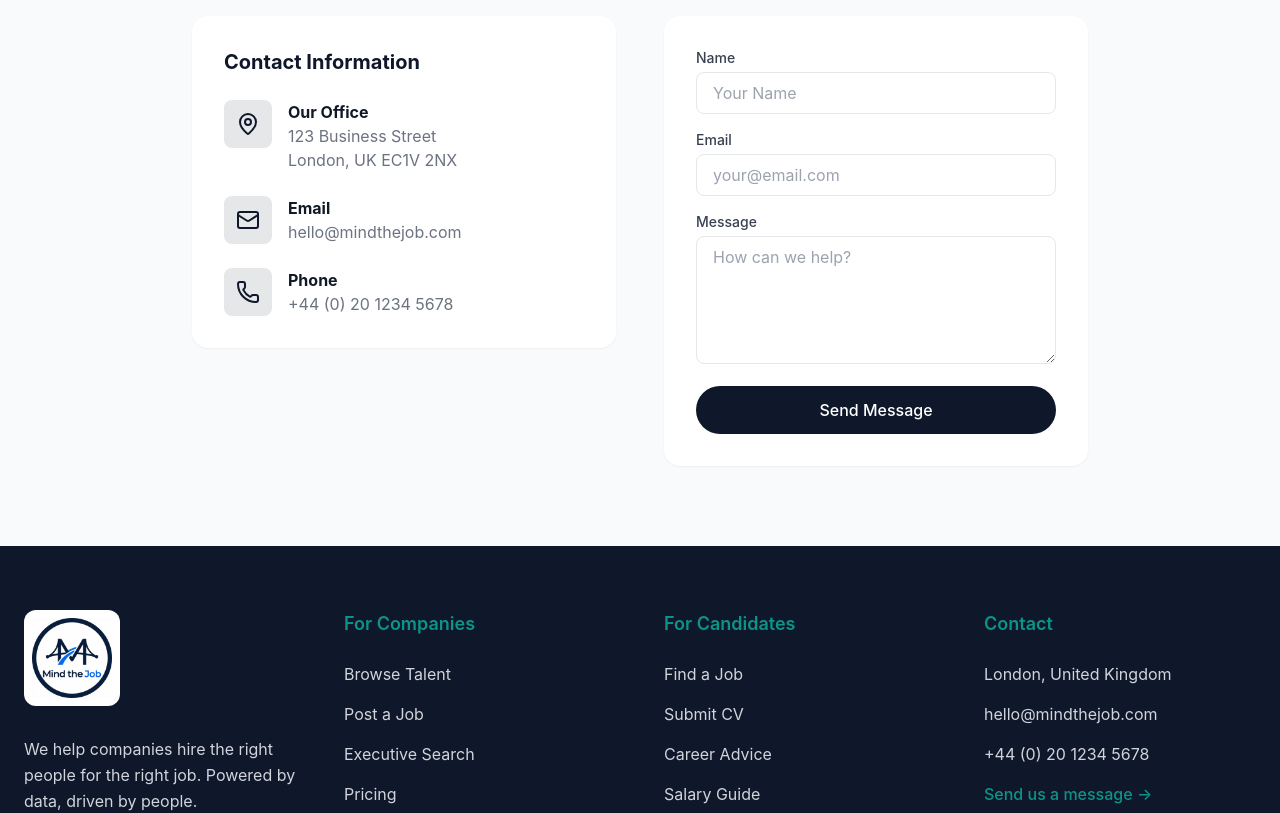
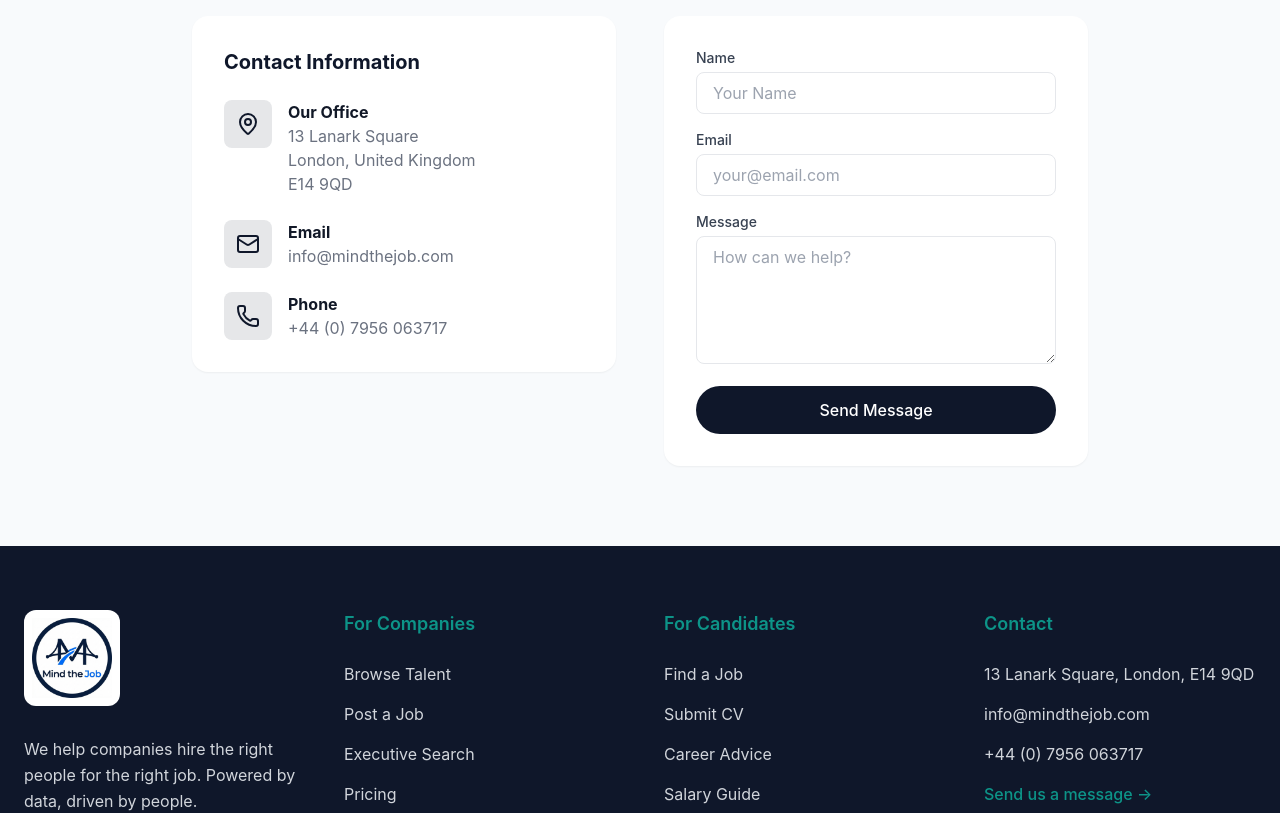
Before and after one commit to Yeasin09/mind-the-job-website, a React (Vite) app: page /contact in a window 1280 px wide. Shown: the part 280-1093 px from the top of the page. Built offline with nearby package versions, Linux system fonts and the light colour scheme; no server answers.

Commit message:
Update Contact Info: Add real address and email

```diff
--- a/src/components/layout/Footer.jsx
+++ b/src/components/layout/Footer.jsx
@@ -94,9 +94,9 @@ export const Footer = () => {
                     <div>
                         <h4 className="text-lg font-semibold mb-6 text-secondary">Contact</h4>
                         <ul className="space-y-4 text-gray-300">
-                            <li>London, United Kingdom</li>
-                            <li><a href="mailto:hello@mindthejob.com" className="hover:text-white transition-colors">hello@mindthejob.com</a></li>
-                            <li>+44 (0) 20 1234 5678</li>
+                            <li>13 Lanark Square, London, E14 9QD</li>
+                            <li><a href="mailto:info@mindthejob.com" className="hover:text-white transition-colors">info@mindthejob.com</a></li>
+                            <li>+44 (0) 7956 063717</li>
                             <li><Link to="/contact" className="text-secondary hover:text-white font-medium transition-colors">Send us a message &rarr;</Link></li>
                         </ul>
                     </div>
--- a/src/pages/Contact.jsx
+++ b/src/pages/Contact.jsx
@@ -22,7 +22,7 @@ export const Contact = () => {
                                     </div>
                                     <div>
                                         <h4 className="font-bold text-gray-900">Our Office</h4>
-                                        <p className="text-gray-500">123 Business Street<br />London, UK EC1V 2NX</p>
+                                        <p className="text-gray-500">13 Lanark Square<br />London, United Kingdom<br />E14 9QD</p>
                                     </div>
                                 </div>
                                 <div className="flex items-start gap-4">
@@ -31,7 +31,7 @@ export const Contact = () => {
                                     </div>
                                     <div>
                                         <h4 className="font-bold text-gray-900">Email</h4>
-                                        <p className="text-gray-500">hello@mindthejob.com</p>
+                                        <p className="text-gray-500">info@mindthejob.com</p>
                                     </div>
                                 </div>
                                 <div className="flex items-start gap-4">
@@ -40,7 +40,7 @@ export const Contact = () => {
                                     </div>
                                     <div>
                                         <h4 className="font-bold text-gray-900">Phone</h4>
-                                        <p className="text-gray-500">+44 (0) 20 1234 5678</p>
+                                        <p className="text-gray-500">+44 (0) 7956 063717</p>
                                     </div>
                                 </div>
                             </div>
```
